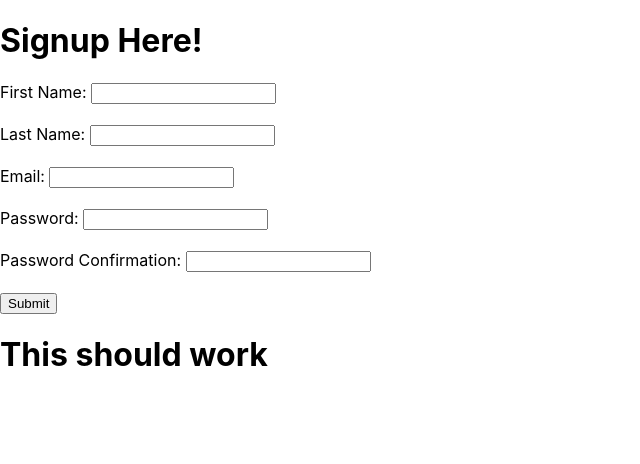
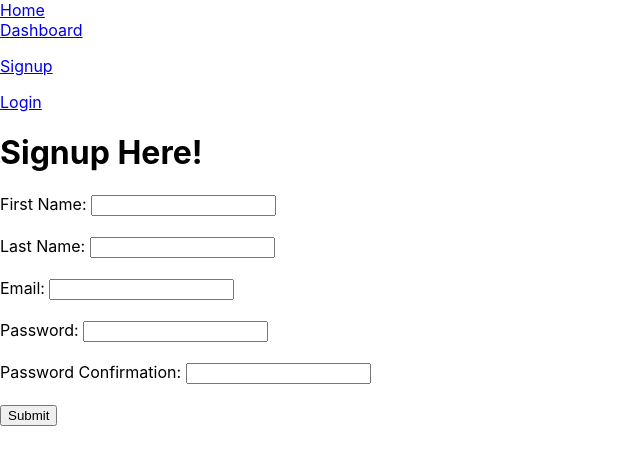
Before and after one commit to ycorredius/nytimes_react, a React (Create React App) app in the folder client/: page /signup in a window 1280 px wide. Shown: the top 464 px of the page, without its empty margins (0-640 px from the left). Built offline with nearby package versions, Linux system fonts and the light colour scheme; no server answers.

Commit message:
authencation working

```diff
--- a/client/src/App.js
+++ b/client/src/App.js
@@ -18,8 +18,8 @@ class App extends React.Component{
       <div className="app">
         <Router>
             <div>
+            <UserContainer/>
              <Routes/>
-             <UserContainer/>
             </div>
         </Router>
       </div>
--- a/client/src/actions/auth/authActions.js
+++ b/client/src/actions/auth/authActions.js
@@ -32,8 +32,13 @@ const authSessionStatus = (user) => {
   }
 }
 
+// const authSessionLogout = () => {
+//   return{
+//     type: types.LOGOUT
+//   }
+// }
+
 export const signup = (user) => {
-  const newUser = user
   return dispatch => {
     return axios.post(`${API_URL}/users`,{user},{withCredentials:true})
       .then(({data}) => {
@@ -77,9 +82,7 @@ export const sessionStatus = () => {
 
 export const logout = () => {
   return dispatch => {
-    localStorage.clear();
-    return dispatch({
-      type: types.LOGOUT
-    });
+    return axios.delete(`${API_URL}/logout`)
+    .then(({data}) => dispatch({type: "LOGOUT"}))
   }
 }
--- a/client/src/components/Dashboard.js
+++ b/client/src/components/Dashboard.js
@@ -1,10 +1,14 @@
 import React from 'react';
 import {connect} from 'react-redux';
+import NavBar from './navbar';
+import BookContainer from '../containers/bookContainer';
 
-const Dashboard = () =>
-	(<div>
-		<h1> This should work</h1>
-	</div>)
+const Dashboard = () => {
+	return (
+		<div>
+			<h1> This should work</h1>
+		</div>
+	)}
 
 
 
--- a/client/src/components/Routes.js
+++ b/client/src/components/Routes.js
@@ -12,7 +12,6 @@ const Routes = () => (
         <Switch>
             <Route exact path={"/bestsellers"} render={() => <BookContainer />} />
             <Route exact path={"/bestsellers/:bookId"} render={showProps => <BestsellerShow {...showProps}/>}/>
-            <Route exact path={"/"} render={() => <Home/>}/>
             <Route exact path={"/signup"} render={ routeProps => <Signup {...routeProps}/>} />
             <Route exact path={"/login"} render={routeProps => <Login {...routeProps}/> } />
             <Route exact path={"/dashboard"} render={() => <Dashboard /> } />
--- a/client/src/components/navbar.js
+++ b/client/src/components/navbar.js
@@ -1 +1,28 @@
 import React from 'react';
+import {Link} from 'react-router-dom';
+
+
+function NavBar(props){
+
+	return (
+		<div>
+			<div>
+				<Link to={'/bestsellers'}> Home </Link>
+			</div>
+			<div>
+				<Link to={'/dashboard'}>Dashboard</Link>
+			</div>
+			{props.logged_in? <p>
+				<Link to="/login" onClick={props.handleLogout}>Logout</Link>
+			</p>: null}
+				{props.logged_in? null: <p>
+					<Link to="/signup">Signup</Link>
+				</p>}
+				{props.logged_in? null: <p>
+					<Link to="/login">Login</Link>
+				</p>}
+		</div>
+		)
+}
+
+export default NavBar;
--- a/client/src/containers/bookContainer.js
+++ b/client/src/containers/bookContainer.js
@@ -15,6 +15,7 @@ class BookContainer extends React.Component{
         } else {
         return(
             <div>
+                <h1>Past Best Seller Books</h1>
                 <ul>
                     <BestsellerPast books={this.props.books_past.data} handleClick={this.handleClick}/>
                 </ul>
--- a/client/src/containers/userContainer.js
+++ b/client/src/containers/userContainer.js
@@ -1,7 +1,9 @@
 import React from 'react';
 import Dashboard from '../components/Dashboard'
 import {connect} from 'react-redux';
-import {sessionStatus} from '../actions/auth/authActions'
+import {sessionStatus,logout} from '../actions/auth/authActions'
+import NavBar from '../components/navbar'
+
 
 
 class UserContainer extends React.Component {
@@ -9,9 +11,15 @@ class UserContainer extends React.Component {
 		this.props.sessionStatus()
 	}
 
+	handleLogout = () => {
+		this.props.logout()
+	  }
+
 	render(){
 		return(
-			<Dashboard />
+			<div>
+				<NavBar logged_in={this.props.logged_in} user={this.props.user} handleLogout={this.handleLogout	}/>
+			</div>
 		)
 	}
 
@@ -24,4 +32,4 @@ const mapStateToProps = ({authReducer}) => {
 	}
 }
 
-export default connect(mapStateToProps,{sessionStatus})(UserContainer);
+export default connect(mapStateToProps,{sessionStatus,logout})(UserContainer);
```
Also changed, not shown: 1 other file (tests, documents, lock files or other folders).
